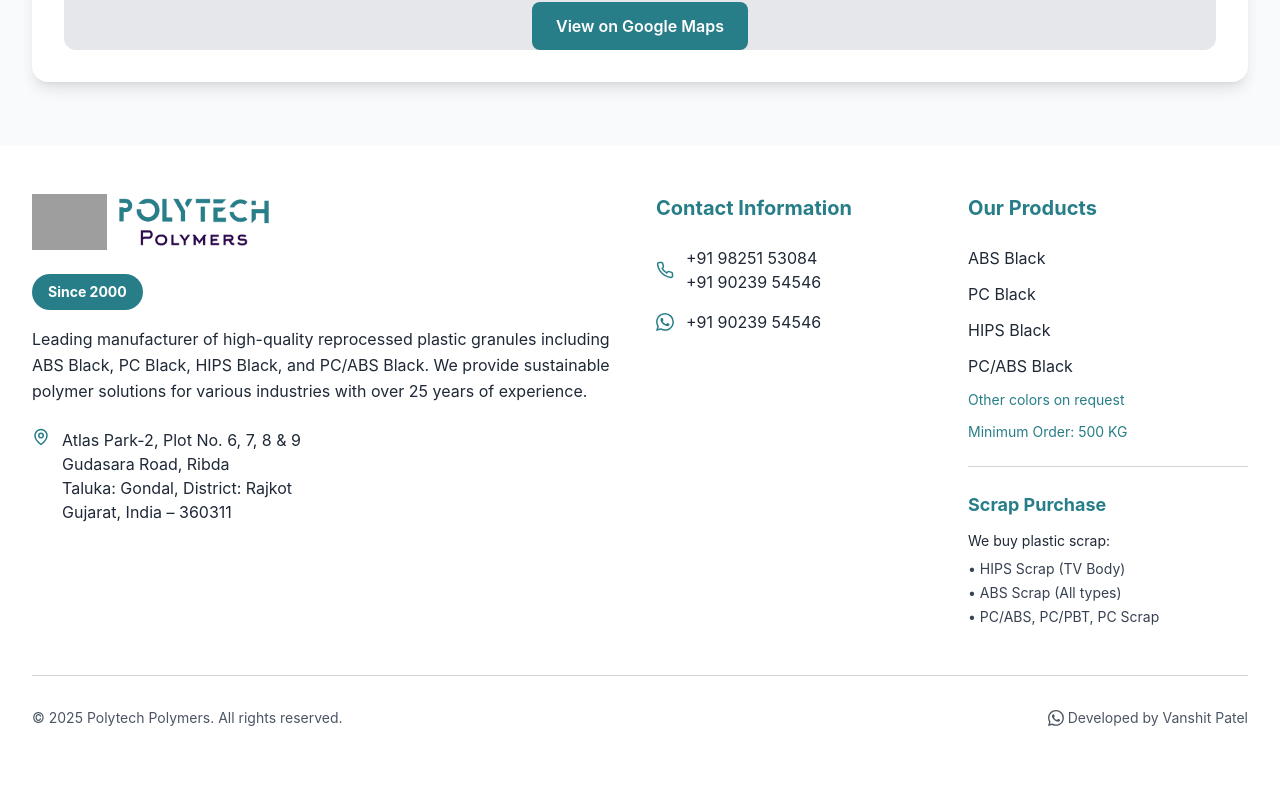
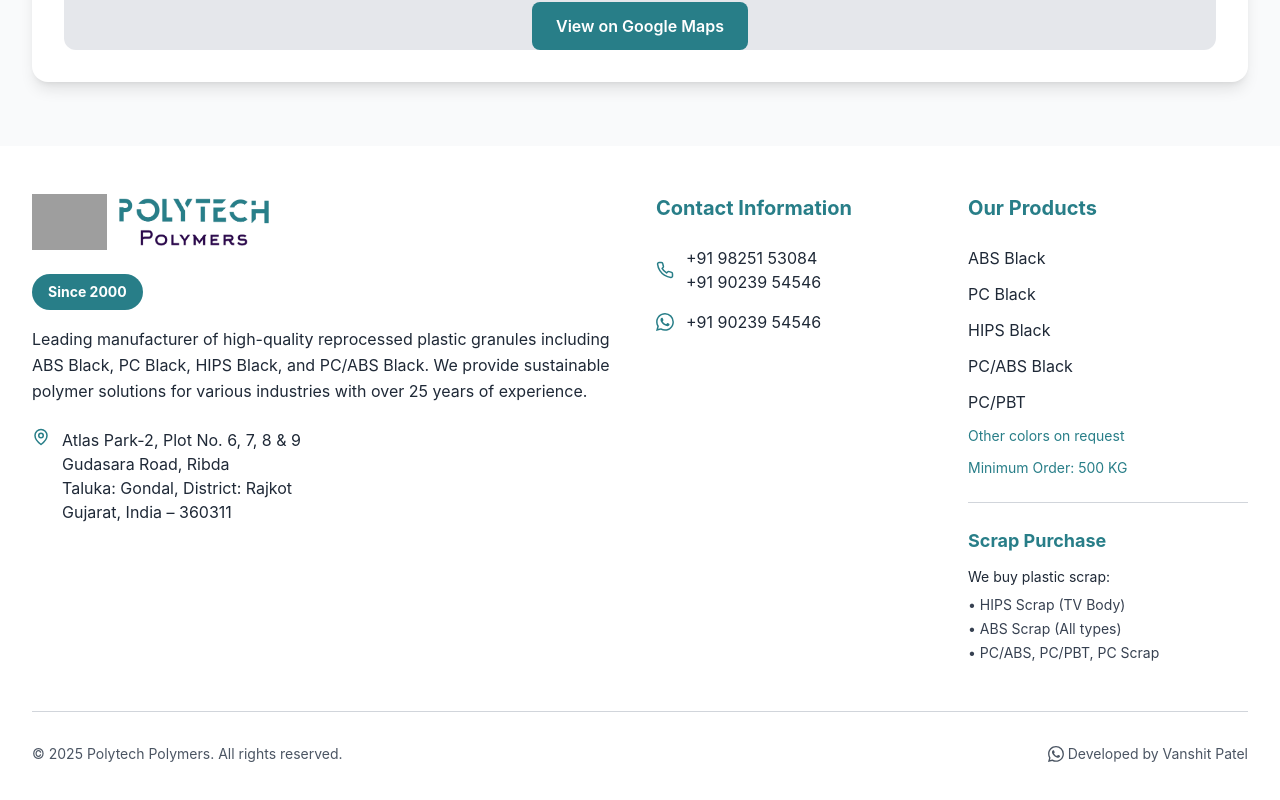
Before and after one commit to Vanshit011/polytech, a React (Vite) app: page /contact in a window 1280 px wide. Shown: the part 1579-2379 px from the top of the page. Before the commit the page ends 2355 px from the top, so only its background shows below. Built offline with nearby package versions, Linux system fonts and the light colour scheme; grey boxes are pictures that could not be loaded.

Commit message:
footer changes

```diff
--- a/src/components/Footer.tsx
+++ b/src/components/Footer.tsx
@@ -85,6 +85,7 @@
               <li className="hover:text-primary-500 transition-colors cursor-pointer">PC Black</li>
               <li className="hover:text-primary-500 transition-colors cursor-pointer">HIPS Black</li>
               <li className="hover:text-primary-500 transition-colors cursor-pointer">PC/ABS Black</li>
+              <li className="hover:text-primary-500 transition-colors cursor-pointer">PC/PBT</li>
               <li className="text-primary-500 text-sm">Other colors on request</li>
               <li className="text-primary-500 text-sm">Minimum Order: 500 KG</li>
             </ul>
```
